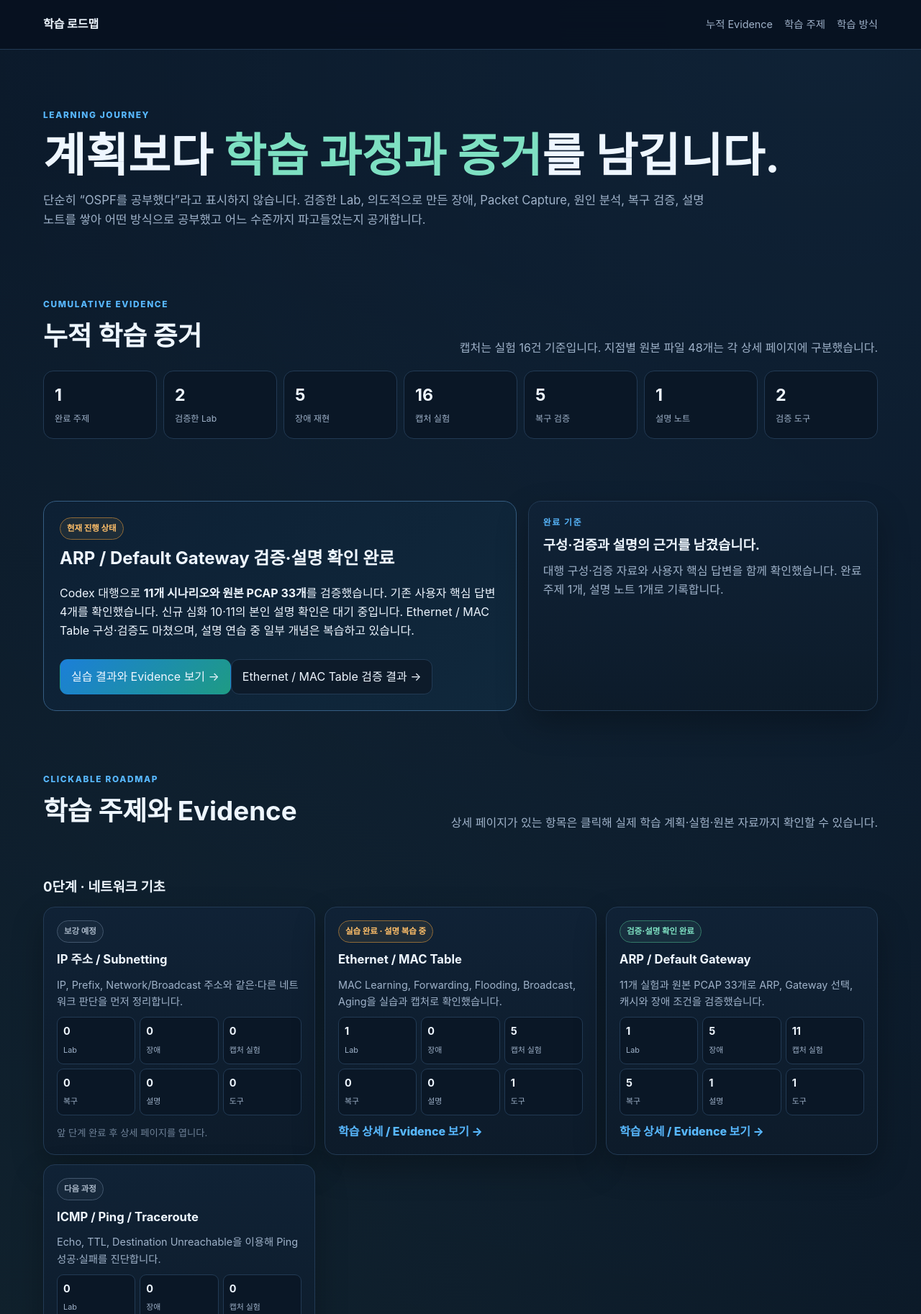
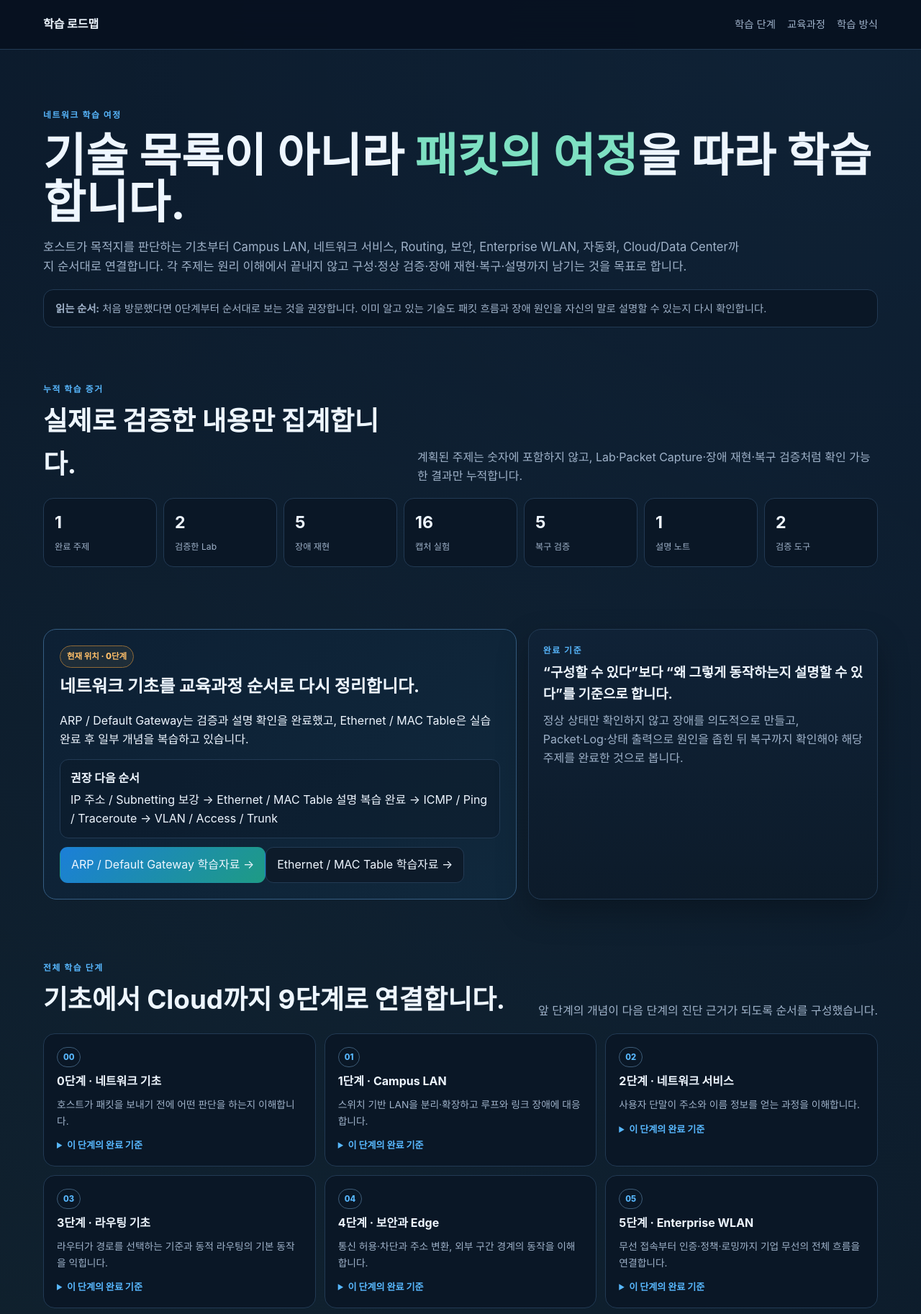
Before and after one commit to sebia1993/sebia1993.github.io, a plain HTML site: page roadmap.html in a window 1280 px wide. Shown: the top 1826 px of the page at 72% size. Drawn offline with Linux system fonts and the light colour scheme.

Commit message:
Restructure roadmap into a complete network curriculum

```diff
--- a/roadmap.html
+++ b/roadmap.html
@@ -2,64 +2,80 @@
 <html lang="ko">
 <head>
 <meta charset="utf-8"><meta name="viewport" content="width=device-width,initial-scale=1">
-<meta name="description" content="현상일 네트워크 엔지니어 Evidence 기반 학습 로드맵">
-<title>현상일 | 네트워크 엔지니어 학습 로드맵</title>
+<meta name="description" content="네트워크 엔지니어를 위한 실습·검증 중심 학습 로드맵">
+<title>네트워크 엔지니어 학습 로드맵</title>
 <link rel="stylesheet" href="./styles.css">
 <style>
-.roadmap-hero{padding:82px 0 36px}.roadmap-hero p{max-width:930px;color:var(--muted);font-size:1.04rem}
+.roadmap-hero{padding:82px 0 34px}.roadmap-hero p{max-width:980px;color:var(--muted);font-size:1.04rem}.roadmap-hero .hero-note{margin-top:18px;padding:14px 16px;border:1px solid var(--line);border-radius:14px;background:var(--panel3);font-size:.9rem;color:var(--muted)}
 .metric-grid{display:grid;grid-template-columns:repeat(7,1fr);gap:9px}.metric-card{padding:15px;border:1px solid var(--line);border-radius:14px;background:var(--panel3)}.metric-card b{display:block;font-size:1.45rem}.metric-card span{font-size:.76rem;color:var(--muted)}
-.focus{display:grid;grid-template-columns:1.15fr .85fr;gap:16px}.focus-main{padding:22px;border-radius:18px;border:1px solid #355d82;background:linear-gradient(135deg,#0d2034,#10283c)}.focus-main h2{margin:7px 0 8px}
-.topic-groups{display:grid;gap:24px}.topic-group h3{margin:0 0 12px}.topics{display:grid;grid-template-columns:repeat(3,1fr);gap:13px}.topic{position:relative;display:flex;flex-direction:column;gap:10px;padding:18px;border:1px solid var(--line);border-radius:16px;background:linear-gradient(180deg,rgba(16,34,54,.97),rgba(13,27,42,.97));box-shadow:var(--shadow)}.topic.clickable{transition:.18s ease}.topic.clickable:hover{transform:translateY(-2px);border-color:#3e6a91}.topic h4{font-size:1.04rem;margin:0}.topic p{margin:0;color:var(--muted);font-size:.9rem}.topic-metrics{display:grid;grid-template-columns:repeat(3,1fr);gap:6px}.tiny{padding:7px 8px;border:1px solid var(--line);border-radius:9px;background:var(--panel3)}.tiny b{display:block;font-size:.9rem}.tiny span{font-size:.68rem;color:var(--muted)}.topic-link{margin-top:auto;color:var(--blue);font-weight:800;text-decoration:none}.disabled{color:#6f8298;font-size:.83rem;margin-top:auto}
+.focus{display:grid;grid-template-columns:1.15fr .85fr;gap:16px}.focus-main{padding:22px;border-radius:18px;border:1px solid #355d82;background:linear-gradient(135deg,#0d2034,#10283c)}.focus-main h2{margin:7px 0 8px}.focus-main p{margin-bottom:10px}.focus-next{margin-top:14px;padding:13px 14px;border:1px solid var(--line);border-radius:12px;background:rgba(5,12,20,.22)}.focus-next b{display:block;margin-bottom:4px}
+.stage-flow{display:grid;grid-template-columns:repeat(3,1fr);gap:12px}.stage-card{position:relative;padding:18px;border:1px solid var(--line);border-radius:16px;background:var(--panel3)}.stage-card h3{margin:7px 0 8px;font-size:1rem}.stage-card p{font-size:.86rem;margin:0;color:var(--muted)}.stage-card details{margin-top:12px}.stage-card summary{cursor:pointer;color:var(--blue);font-size:.82rem;font-weight:800}.stage-card details p{margin-top:8px;font-size:.8rem}.stage-no{display:inline-flex;padding:4px 8px;border-radius:999px;border:1px solid #3d5c78;color:var(--blue);font-size:.7rem;font-weight:850}
+.topic-groups{display:grid;gap:30px}.topic-group{scroll-margin-top:78px}.topic-group-head{display:flex;justify-content:space-between;gap:18px;align-items:flex-end;margin-bottom:12px}.topic-group-head h3{margin:0}.topic-group-head p{margin:0;max-width:650px;color:var(--muted);font-size:.83rem}.topics{display:grid;grid-template-columns:repeat(3,1fr);gap:13px}.topic{position:relative;display:flex;flex-direction:column;gap:10px;padding:18px;border:1px solid var(--line);border-radius:16px;background:linear-gradient(180deg,rgba(16,34,54,.97),rgba(13,27,42,.97));box-shadow:var(--shadow)}.topic.clickable{transition:.18s ease}.topic.clickable:hover{transform:translateY(-2px);border-color:#3e6a91}.topic h4{font-size:1.04rem;margin:0}.topic p{margin:0;color:var(--muted);font-size:.88rem}.topic-metrics{display:grid;grid-template-columns:repeat(3,1fr);gap:6px}.tiny{padding:7px 8px;border:1px solid var(--line);border-radius:9px;background:var(--panel3)}.tiny b{display:block;font-size:.9rem}.tiny span{font-size:.68rem;color:var(--muted)}.topic-link{margin-top:auto;color:var(--blue);font-weight:800;text-decoration:none}.disabled{color:#6f8298;font-size:.8rem;margin-top:auto}.topic details{border-top:1px solid var(--line);padding-top:10px}.topic summary{cursor:pointer;color:#9fb4c9;font-size:.8rem;font-weight:800}.topic details div{margin-top:9px;display:grid;gap:8px}.topic details b{font-size:.77rem}.topic details p{font-size:.79rem}
 .badge{display:inline-flex;width:max-content;padding:5px 9px;border-radius:999px;border:1px solid;font-size:.72rem;font-weight:850}.badge.ready{color:var(--amber);border-color:#8f6a38;background:rgba(255,191,105,.07)}.badge.planned{color:#a8b6c6;border-color:#42566d;background:rgba(159,178,201,.05)}.badge.completed{color:var(--mint);border-color:#347968;background:rgba(126,224,194,.07)}
 .activity{border-left:2px solid var(--blue);padding-left:18px}.activity-item{margin-bottom:17px}.activity-item b{display:block}.activity-item span{font-size:.84rem;color:var(--muted)}
 .method{display:grid;grid-template-columns:repeat(8,1fr);gap:7px}.step{padding:12px 8px;border:1px solid var(--line);border-radius:11px;text-align:center;background:var(--panel3)}.step b{display:block;font-size:.82rem}.step span{font-size:.69rem;color:var(--muted)}
-.phases{display:grid;grid-template-columns:repeat(4,1fr);gap:12px}.phase{padding:17px;border:1px solid var(--line);border-radius:14px;background:var(--panel3)}.phase h3{margin:7px 0}.phase p{font-size:.88rem}.error{padding:16px;border:1px solid #7b4f4f;border-radius:12px;background:rgba(180,80,80,.08);color:#efc9c9}
-@media(max-width:1100px){.metric-grid{grid-template-columns:repeat(4,1fr)}.topics{grid-template-columns:1fr 1fr}.method{grid-template-columns:repeat(4,1fr)}}
-@media(max-width:760px){.focus,.topics,.phases{grid-template-columns:1fr}.metric-grid{grid-template-columns:1fr 1fr}.method{grid-template-columns:1fr 1fr}}
+.principles{display:grid;grid-template-columns:repeat(4,1fr);gap:12px}.principle{padding:17px;border:1px solid var(--line);border-radius:14px;background:var(--panel3)}.principle h3{margin:7px 0}.principle p{font-size:.86rem}.error{padding:16px;border:1px solid #7b4f4f;border-radius:12px;background:rgba(180,80,80,.08);color:#efc9c9}
+@media(max-width:1100px){.metric-grid{grid-template-columns:repeat(4,1fr)}.stage-flow,.topics{grid-template-columns:1fr 1fr}.method{grid-template-columns:repeat(4,1fr)}.principles{grid-template-columns:1fr 1fr}}
+@media(max-width:760px){.focus,.stage-flow,.topics,.principles{grid-template-columns:1fr}.metric-grid{grid-template-columns:1fr 1fr}.method{grid-template-columns:1fr 1fr}.topic-group-head{display:block}.topic-group-head p{margin-top:6px}}
 </style>
 <link rel="stylesheet" href="./lab-ui.css"></head>
 <body>
-<header><div class="shell topbar"><span class="brand">학습 로드맵</span><div class="nav"><a href="#evidence-summary">누적 Evidence</a><a href="#topics">학습 주제</a><a href="#method">학습 방식</a></div></div></header>
+<header><div class="shell topbar"><span class="brand">학습 로드맵</span><div class="nav"><a href="#stages">학습 단계</a><a href="#topics">교육과정</a><a href="#method">학습 방식</a></div></div></header>
 <main>
-<section class="roadmap-hero"><div class="shell"><div class="eyebrow">LEARNING JOURNEY</div><h1>계획보다 <em>학습 과정과 증거</em>를 남깁니다.</h1><p>단순히 “OSPF를 공부했다”라고 표시하지 않습니다. 검증한 Lab, 의도적으로 만든 장애, Packet Capture, 원인 분석, 복구 검증, 설명 노트를 쌓아 어떤 방식으로 공부했고 어느 수준까지 파고들었는지 공개합니다.</p></div></section>
+<section class="roadmap-hero"><div class="shell"><div class="eyebrow">네트워크 학습 여정</div><h1>기술 목록이 아니라 <em>패킷의 여정</em>을 따라 학습합니다.</h1><p>호스트가 목적지를 판단하는 기초부터 Campus LAN, 네트워크 서비스, Routing, 보안, Enterprise WLAN, 자동화, Cloud/Data Center까지 순서대로 연결합니다. 각 주제는 원리 이해에서 끝내지 않고 구성·정상 검증·장애 재현·복구·설명까지 남기는 것을 목표로 합니다.</p><div class="hero-note"><b>읽는 순서:</b> 처음 방문했다면 0단계부터 순서대로 보는 것을 권장합니다. 이미 알고 있는 기술도 패킷 흐름과 장애 원인을 자신의 말로 설명할 수 있는지 다시 확인합니다.</div></div></section>
 
-<section id="evidence-summary"><div class="shell"><div class="section-head"><div><div class="eyebrow">CUMULATIVE EVIDENCE</div><h2>누적 학습 증거</h2></div><p>캡처는 실험 16건 기준입니다. 지점별 원본 파일 48개는 각 상세 페이지에 구분했습니다.</p></div><div id="summaryMetrics" class="metric-grid"><div class="metric-card"><b>—</b><span>불러오는 중</span></div></div></div></section>
+<section id="evidence-summary"><div class="shell"><div class="section-head"><div><div class="eyebrow">누적 학습 증거</div><h2>실제로 검증한 내용만 집계합니다.</h2></div><p>계획된 주제는 숫자에 포함하지 않고, Lab·Packet Capture·장애 재현·복구 검증처럼 확인 가능한 결과만 누적합니다.</p></div><div id="summaryMetrics" class="metric-grid"><div class="metric-card"><b>—</b><span>불러오는 중</span></div></div></div></section>
 
-<section><div class="shell focus"><article class="focus-main"><span class="badge ready">현재 진행 상태</span><h2>ARP / Default Gateway 검증·설명 확인 완료</h2><p>Codex 대행으로 <b>11개 시나리오와 원본 PCAP 33개</b>를 검증했습니다. 기존 사용자 핵심 답변 4개를 확인했습니다. 신규 심화 10·11의 본인 설명 확인은 대기 중입니다. Ethernet / MAC Table 구성·검증도 마쳤으며, 설명 연습 중 일부 개념은 복습하고 있습니다.</p><div style="height:10px"></div><a class="btn primary" href="./labs/arp-default-gateway.html">실습 결과와 Evidence 보기 →</a><a class="btn" href="./labs/ethernet-mac-table.html">Ethernet / MAC Table 검증 결과 →</a></article><article class="card"><div class="eyebrow">완료 기준</div><h3>구성·검증과 설명의 근거를 남겼습니다.</h3><p>대행 구성·검증 자료와 사용자 핵심 답변을 함께 확인했습니다. 완료 주제 1개, 설명 노트 1개로 기록합니다.</p></article></div></section>
+<section><div class="shell focus"><article class="focus-main"><span class="badge ready">현재 위치 · 0단계</span><h2>네트워크 기초를 교육과정 순서로 다시 정리합니다.</h2><p>ARP / Default Gateway는 검증과 설명 확인을 완료했고, Ethernet / MAC Table은 실습 완료 후 일부 개념을 복습하고 있습니다.</p><div class="focus-next"><b>권장 다음 순서</b><span>IP 주소 / Subnetting 보강 → Ethernet / MAC Table 설명 복습 완료 → ICMP / Ping / Traceroute → VLAN / Access / Trunk</span></div><div style="height:12px"></div><a class="btn primary" href="./labs/arp-default-gateway.html">ARP / Default Gateway 학습자료 →</a><a class="btn" href="./labs/ethernet-mac-table.html">Ethernet / MAC Table 학습자료 →</a></article><article class="card"><div class="eyebrow">완료 기준</div><h3>“구성할 수 있다”보다 “왜 그렇게 동작하는지 설명할 수 있다”를 기준으로 합니다.</h3><p>정상 상태만 확인하지 않고 장애를 의도적으로 만들고, Packet·Log·상태 출력으로 원인을 좁힌 뒤 복구까지 확인해야 해당 주제를 완료한 것으로 봅니다.</p></article></div></section>
 
-<section id="topics"><div class="shell"><div class="section-head"><div><div class="eyebrow">CLICKABLE ROADMAP</div><h2>학습 주제와 Evidence</h2></div><p>상세 페이지가 있는 항목은 클릭해 실제 학습 계획·실험·원본 자료까지 확인할 수 있습니다.</p></div><div id="topicGroups" class="topic-groups"></div></div></section>
+<section id="stages"><div class="shell"><div class="section-head"><div><div class="eyebrow">전체 학습 단계</div><h2>기초에서 Cloud까지 9단계로 연결합니다.</h2></div><p>앞 단계의 개념이 다음 단계의 진단 근거가 되도록 순서를 구성했습니다.</p></div><div id="stageFlow" class="stage-flow"></div></div></section>
 
-<section><div class="shell"><div class="section-head"><div><div class="eyebrow">ACTIVITY LOG</div><h2>최근 학습 활동</h2></div></div><div class="activity"><div class="activity-item"><b>2026-09-13 · ARP 심화 10·11 검증 완료</b><span>캐시 유지 + Gateway 중단, ARP 성공 + forwarding 중지 재현. 두 장애 모두 복구 후 3/3 응답, PCAP 6개 추가. 신규 본인 설명 확인은 대기 중입니다.</span></div><div class="activity-item"><b>2026-09-13 · ARP / Default Gateway 검증·설명 확인 완료</b><span>Codex 대행 실행 · 정상 통신, 장애 3종과 복구, 재시작 유지까지 9개 시나리오 통과. 사용자 핵심 설명 확인을 마쳤습니다.</span></div><div class="activity-item"><b>2026-09-13 · 본인 설명 확인 완료</b><span>사용자가 제출한 네 가지 답변을 확인했습니다. ARP만으로 원인을 확정할 수 없다는 진단 한계와 캐시 실험 조건을 보완했습니다. 다음은 Ethernet / MAC Table입니다.</span></div></div></div></section>
+<section id="topics"><div class="shell"><div class="section-head"><div><div class="eyebrow">교육과정</div><h2>단계별 학습 주제와 완료 기준</h2></div><p>카드를 펼치면 해당 주제를 왜 배우는지와 어느 수준까지 이해해야 하는지 확인할 수 있습니다.</p></div><div id="topicGroups" class="topic-groups"></div></div></section>
 
-<section id="method"><div class="shell"><div class="section-head"><div><div class="eyebrow">LEARNING METHOD</div><h2>한 주제를 공부하는 방식</h2></div></div><div class="method"><div class="step"><b>Learn</b><span>원리 이해</span></div><div class="step"><b>Configure</b><span>직접 구성</span></div><div class="step"><b>Verify</b><span>정상 확인</span></div><div class="step"><b>Break</b><span>장애 재현</span></div><div class="step"><b>Troubleshoot</b><span>근거로 분석</span></div><div class="step"><b>Recover</b><span>복구 검증</span></div><div class="step"><b>Explain</b><span>내 말로 설명</span></div><div class="step"><b>Automate</b><span>반복 확인 도구화</span></div></div></div></section>
+<section><div class="shell"><div class="section-head"><div><div class="eyebrow">최근 학습 활동</div><h2>검증 기록</h2></div></div><div class="activity"><div class="activity-item"><b>2026-09-21 · 전체 교육과정 재구성</b><span>네트워크 기초부터 Campus LAN, 서비스, Routing, 보안, Enterprise WLAN, 고급 엔터프라이즈, 자동화, Cloud/Data Center까지 9단계 구조로 확장했습니다.</span></div><div class="activity-item"><b>2026-09-13 · ARP / Default Gateway 검증 완료</b><span>정상 통신, 장애 조건, 복구와 심화 시나리오를 포함해 11개 실험을 검증하고 Packet Capture를 보관했습니다.</span></div><div class="activity-item"><b>2026-09-13 · Ethernet / MAC Table 구성·검증 완료</b><span>MAC Learning, Forwarding, Flooding, Aging을 확인했으며 일부 설명 개념을 복습 중입니다.</span></div></div></div></section>
 
-<section><div class="shell"><div class="section-head"><div><div class="eyebrow">LONG-TERM PATH</div><h2>기술 확장 방향</h2></div></div><div class="phases"><article class="phase"><span class="badge ready">1단계</span><h3>Foundation / Campus</h3><p>ARP, Ethernet, VLAN/Trunk, STP/RSTP, LACP를 Packet과 장애 관점에서 다시 다집니다.</p></article><article class="phase"><span class="badge planned">2단계</span><h3>OSPF / Routing</h3><p>Neighbor, LSA/LSDB, Cost, Area, Convergence, 장애 원인을 직접 구성·분석합니다.</p></article><article class="phase"><span class="badge planned">3단계</span><h3>BGP / VRF / FHRP</h3><p>경로 정책, 네트워크 분리, Gateway 이중화와 Redistribution으로 확장합니다.</p></article><article class="phase"><span class="badge planned">4단계</span><h3>Edge / Cloud / DC</h3><p>Firewall, NAT/VPN, WAN, AWS Network, Leaf-Spine, VXLAN/EVPN으로 이어갑니다.</p></article></div></div></section>
+<section id="method"><div class="shell"><div class="section-head"><div><div class="eyebrow">학습 방식</div><h2>모든 주제에 같은 검증 절차를 적용합니다.</h2></div></div><div class="method"><div class="step"><b>1. 원리 이해</b><span>왜 필요한가</span></div><div class="step"><b>2. 직접 구성</b><span>최소 구성</span></div><div class="step"><b>3. 정상 검증</b><span>기준 상태</span></div><div class="step"><b>4. 장애 재현</b><span>의도적 실패</span></div><div class="step"><b>5. 원인 분석</b><span>근거 수집</span></div><div class="step"><b>6. 복구 검증</b><span>정상화 확인</span></div><div class="step"><b>7. 내 말로 설명</b><span>개념 정리</span></div><div class="step"><b>8. 자동화</b><span>반복 검증</span></div></div></div></section>
 
-<section><div class="shell"><div class="note"><b>공개 원칙:</b> 학습 Evidence에는 개인 Lab용 주소와 가상/테스트 장비만 사용합니다. 회사의 실제 IP, Hostname, VLAN ID, SSID, 구성도, 로그는 공개하지 않습니다.</div></div></section>
+<section><div class="shell"><div class="section-head"><div><div class="eyebrow">학습 설계 원칙</div><h2>로드맵을 운영하는 기준</h2></div></div><div class="principles"><article class="principle"><span class="stage-no">01</span><h3>선행 개념 우선</h3><p>OSPF보다 Routing Table, VLAN보다 Ethernet처럼 다음 기술을 이해하는 데 필요한 기반부터 정리합니다.</p></article><article class="principle"><span class="stage-no">02</span><h3>패킷 흐름 중심</h3><p>명령어 암기보다 실제 Frame/Packet이 어디로 왜 이동하는지 추적합니다.</p></article><article class="principle"><span class="stage-no">03</span><h3>장애까지 포함</h3><p>정상 구성만 만들지 않고 대표적인 잘못된 설정과 실패 조건을 반드시 재현합니다.</p></article><article class="principle"><span class="stage-no">04</span><h3>증거와 결과물</h3><p>PCAP, 구성, 다이어그램, 설명 노트, 자동화 도구처럼 다시 확인 가능한 결과물을 남깁니다.</p></article></div></div></section>
+
+<section><div class="shell"><div class="note"><b>공개 원칙:</b> 학습 자료에는 개인 Lab용 주소와 가상·테스트 장비만 사용합니다. 회사의 실제 IP, Hostname, VLAN ID, SSID, 구성도, 로그 등 내부 정보는 공개하지 않습니다.</div></div></section>
 </main>
-<div class="footer"><div class="shell">현상일 · Enterprise Network Learning Journey</div></div>
+<div class="footer"><div class="shell">Enterprise Network Learning Journey</div></div>
 <script>
 const metricLabels={completedTopics:'완료 주제',labs:'검증한 Lab',faultScenarios:'장애 재현',packetCaptures:'캡처 실험',recoveryValidations:'복구 검증',explainNotes:'설명 노트',automations:'검증 도구'};
-const metricShort={labs:'Lab',faultScenarios:'장애',packetCaptures:'캡처 실험',recoveryValidations:'복구',explainNotes:'설명',automations:'도구'};
-function esc(v){return String(v??'').replace(/[&<>\"]/g,c=>({'&':'&amp;','<':'&lt;','>':'&gt;','"':'&quot;'}[c]));}
-fetch('./learning-data.json',{cache:'no-store'}).then(r=>{if(!r.ok)throw new Error('data');return r.json();}).then(data=>{
+const metricShort={labs:'Lab',faultScenarios:'장애',packetCaptures:'캡처',recoveryValidations:'복구',explainNotes:'설명',automations:'도구'};
+function esc(v){return String(v??'').replace(/[&<>"]/g,function(c){return {'&':'&amp;','<':'&lt;','>':'&gt;','"':'&quot;'}[c];});}
+fetch('./learning-data.json',{cache:'no-store'}).then(function(r){if(!r.ok)throw new Error('data');return r.json();}).then(function(data){
   const summary=document.getElementById('summaryMetrics');
-  summary.innerHTML=Object.entries(metricLabels).map(([k,label])=>`<div class="metric-card"><b>${Number(data.summary[k]||0)}</b><span>${label}</span></div>`).join('');
-  const groups={};(data.topics||[]).forEach(t=>(groups[t.category]??=[]).push(t));
+  summary.innerHTML=Object.entries(metricLabels).map(function(entry){const k=entry[0],label=entry[1];return '<div class="metric-card"><b>'+Number(data.summary[k]||0)+'</b><span>'+label+'</span></div>';}).join('');
+
+  const stageFlow=document.getElementById('stageFlow');
+  stageFlow.innerHTML=(data.stages||[]).map(function(s,index){
+    return '<article class="stage-card"><span class="stage-no">'+String(index).padStart(2,'0')+'</span><h3>'+esc(s.title)+'</h3><p>'+esc(s.goal)+'</p><details><summary>이 단계의 완료 기준</summary><p>'+esc(s.exitCriteria)+'</p></details></article>';
+  }).join('');
+
+  const stageByTitle={};(data.stages||[]).forEach(function(s){stageByTitle[s.title]=s;});
+  const groups={};(data.topics||[]).forEach(function(t){(groups[t.category]??=[]).push(t);});
   const root=document.getElementById('topicGroups');root.innerHTML='';
-  Object.entries(groups).forEach(([category,topics])=>{
+  Object.entries(groups).forEach(function(entry){
+    const category=entry[0],topics=entry[1],stage=stageByTitle[category];
     const group=document.createElement('section');group.className='topic-group';
-    group.innerHTML=`<h3>${esc(category)}</h3><div class="topics"></div>`;
+    group.innerHTML='<div class="topic-group-head"><h3>'+esc(category)+'</h3><p>'+esc(stage?stage.goal:'')+'</p></div><div class="topics"></div>';
     const grid=group.querySelector('.topics');
-    topics.forEach(t=>{
+    topics.forEach(function(t){
       const card=document.createElement('article');card.className='topic'+(t.detailUrl?' clickable':'');
-      const metrics=['labs','faultScenarios','packetCaptures','recoveryValidations','explainNotes','automations'].map(k=>`<div class="tiny"><b>${Number(t[k]||0)}</b><span>${metricShort[k]}</span></div>`).join('');
+      const metrics=['labs','faultScenarios','packetCaptures','recoveryValidations','explainNotes','automations'].map(function(k){return '<div class="tiny"><b>'+Number(t[k]||0)+'</b><span>'+metricShort[k]+'</span></div>';}).join('');
       const statusClass=t.status==='completed'?'completed':t.status==='ready'?'ready':'planned';
-      card.innerHTML=`<span class="badge ${statusClass}">${esc(t.statusLabel)}</span><h4>${esc(t.title)}</h4><p>${esc(t.summary)}</p><div class="topic-metrics">${metrics}</div>${t.detailUrl?`<a class="topic-link" href="${esc(t.detailUrl)}">학습 상세 / Evidence 보기 →</a>`:'<span class="disabled">앞 단계 완료 후 상세 페이지를 엽니다.</span>'}`;
+      const destination=t.detailUrl?'<a class="topic-link" href="'+esc(t.detailUrl)+'">학습자료 / 검증 결과 보기 →</a>':'<span class="disabled">학습 순서에 따라 상세 페이지를 추가합니다.</span>';
+      const detail='<details><summary>왜 배우고, 어디까지 해야 하나요?</summary><div><p><b>학습 이유</b><br>'+esc(t.why||'')+'</p><p><b>완료 기준</b><br>'+esc(t.completeWhen||'')+'</p></div></details>';
+      card.innerHTML='<span class="badge '+statusClass+'">'+esc(t.statusLabel)+'</span><h4>'+esc(t.title)+'</h4><p>'+esc(t.summary)+'</p>'+detail+'<div class="topic-metrics">'+metrics+'</div>'+destination;
       grid.appendChild(card);
-    });root.appendChild(group);
+    });
+    root.appendChild(group);
   });
-}).catch(()=>{document.getElementById('summaryMetrics').innerHTML='<div class="error">학습 데이터를 불러오지 못했습니다. 잠시 후 다시 확인해 주세요.</div>';});
+}).catch(function(){
+  document.getElementById('summaryMetrics').innerHTML='<div class="error">학습 데이터를 불러오지 못했습니다. 잠시 후 다시 확인해 주세요.</div>';
+});
 </script>
 </body>
 </html>
```
